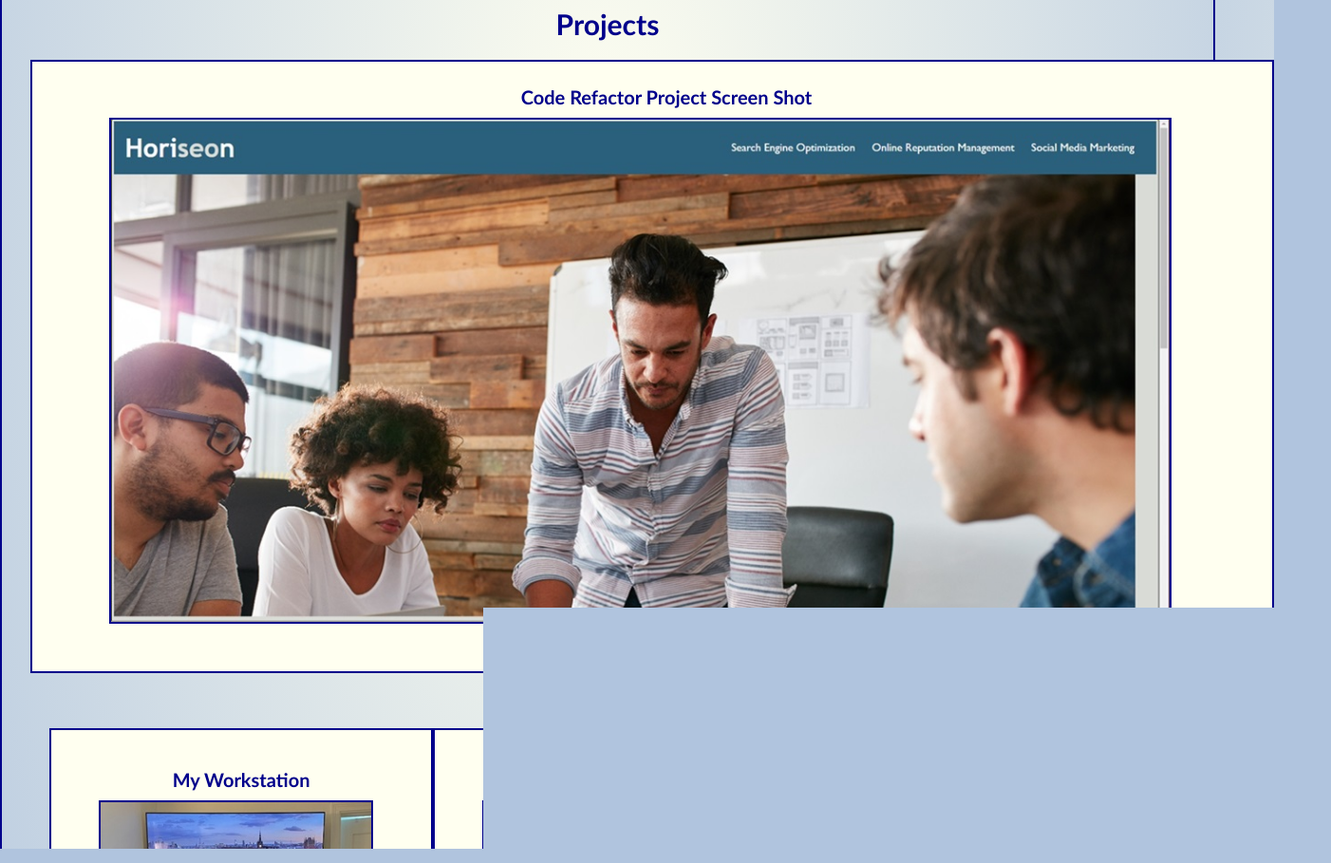
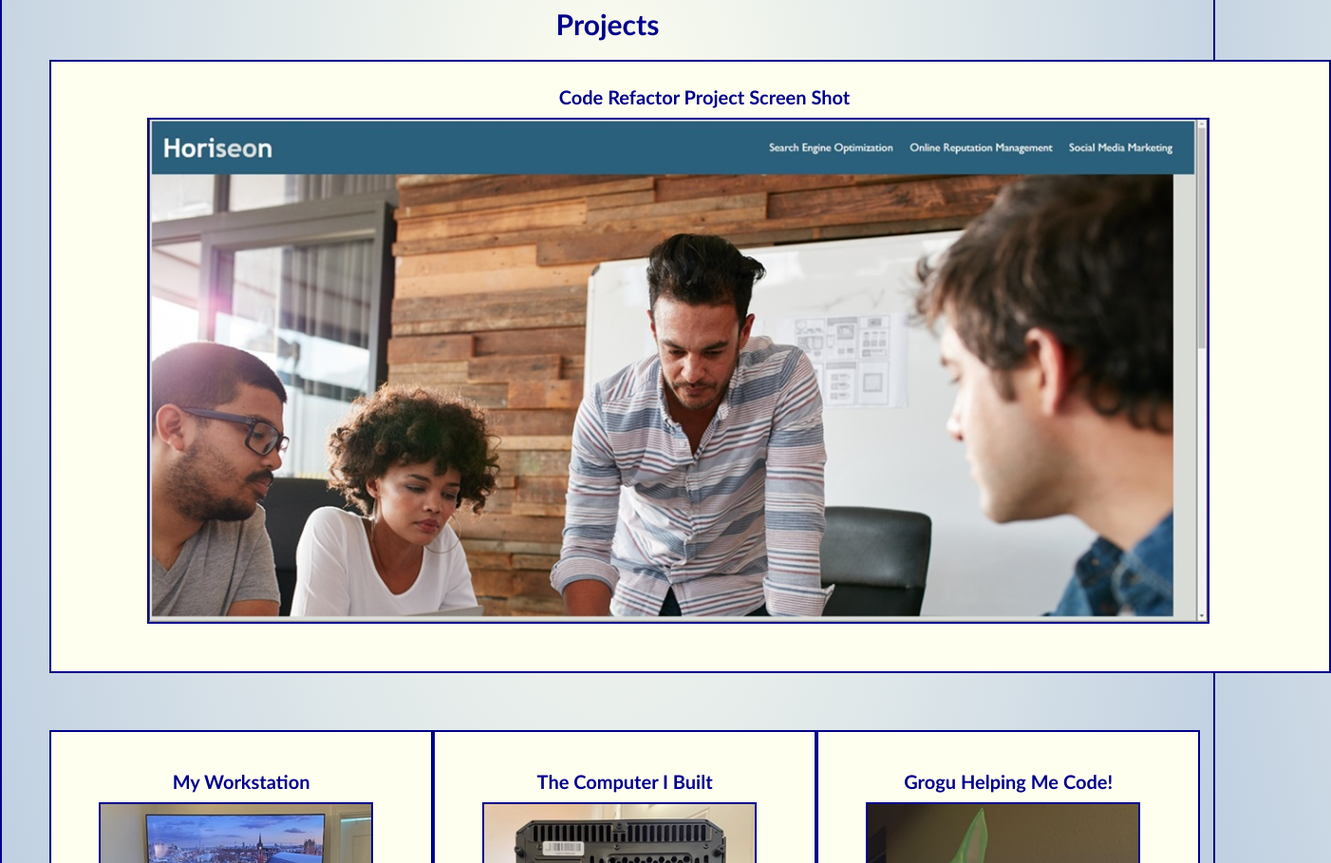
Before and after one commit to lavendarqueen/Portfolio, a plain HTML site: page index.html in a window 1280 px wide. Shown: the part 1139-2048 px from the top of the page at 95% size, 1402 px wide, since content can reach past the window. Drawn offline with Linux system fonts and the light colour scheme.

Commit message:
corrected bug affecting main image

```diff
--- a/assets/css/style.css
+++ b/assets/css/style.css
@@ -82,17 +82,18 @@ p {
   justify-content: center;
   border: 2px solid darkblue;
   background: ivory;
-  width: 91%;
-  margin: 2rem 3rem 1cqh 3rem;
+  width: 93%;
+  margin: 2rem 5rem 1rem 5rem;
   padding-bottom: 5rem;
-  padding-left: 3rem;
+  padding-left: 5rem;
+  padding-right: 2rem;
   font-size: 3.5rem;
 }
 
 #firstChild {
   align-items: center;
   border: 2px solid darkblue;
-  width: 90%;
+  width: 95%;
 }
 
 h2 {
```
